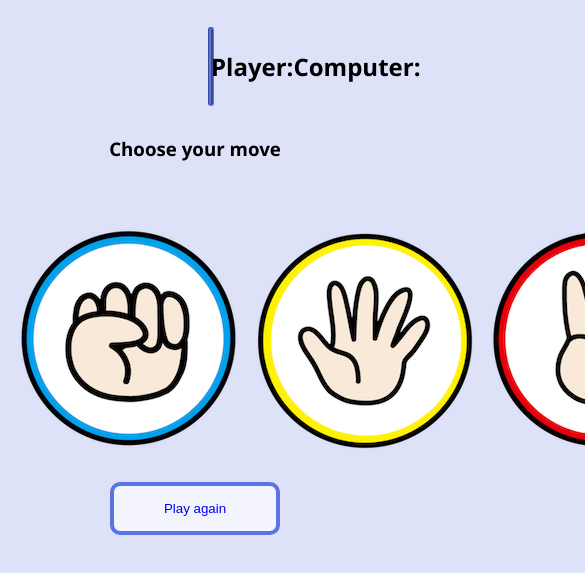
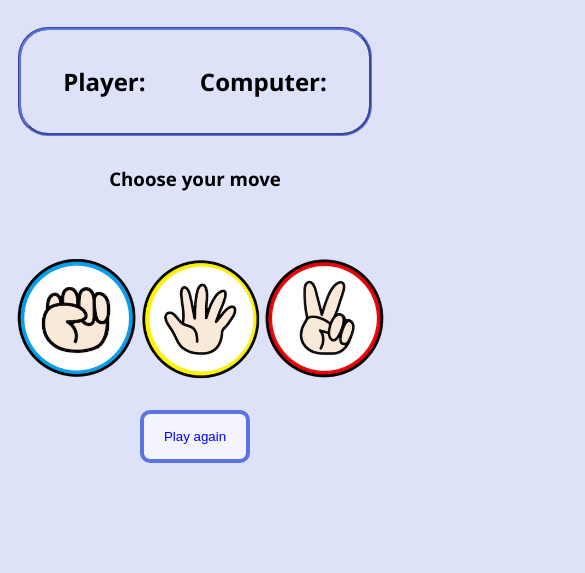
Before and after one commit to digweed67/rock-paper-scissors, a plain HTML site: page index.html in a window 390 px wide. Shown: the part 67-640 px from the top of the page, 585 px wide, since content can reach past the window. Drawn offline with Linux system fonts and the light colour scheme.

Commit message:
responsiveness added

```diff
--- a/index.html
+++ b/index.html
@@ -2,7 +2,7 @@
 <html lang="en">
     <head>
         <meta charset="UTF-8">
-        <meta name="viewport" content="width=device-width, initial-scale=1.0">
+        <meta name="viewport" content="width=device-width, initial-scale=1.0, user-scalable=yes">
         <title>Rock Paper Scissors</title>
         <link rel="stylesheet" href="styles.css">
 
--- a/styles.css
+++ b/styles.css
@@ -1,6 +1,7 @@
 body {
     font-family:'Segoe UI', Tahoma, Geneva, Verdana, sans-serif;
     background-color: #DDE2F9;
+
 
 }
 
@@ -16,7 +17,8 @@ body {
     border-style: groove;
     border-color: #5B74E3;
     border-radius: 30px;
-    margin: 30px 200px;
+    margin: 30px 10px; /* Adjusted margin for smaller screens */
+    padding: 15px; /* Added padding */
 
 
 }
@@ -32,6 +34,7 @@ body {
 
 .container {
     display: flex;
+    white-space: nowrap;
     justify-content: space-around;
     align-items: center;
     margin-top: 60px;
@@ -40,6 +43,7 @@ body {
 
 img {
     cursor: pointer;
+    max-width: 100%;
 }
 
 img:hover {
@@ -67,7 +71,7 @@ button {
     border-color: #5B74E3;
     border-width: 4px;
     border-radius: 10px;
-    padding: 15px 50px;
+    padding: 15px 20px;
     color: blue;
     background-color: #F3F4FD;
 }
```
